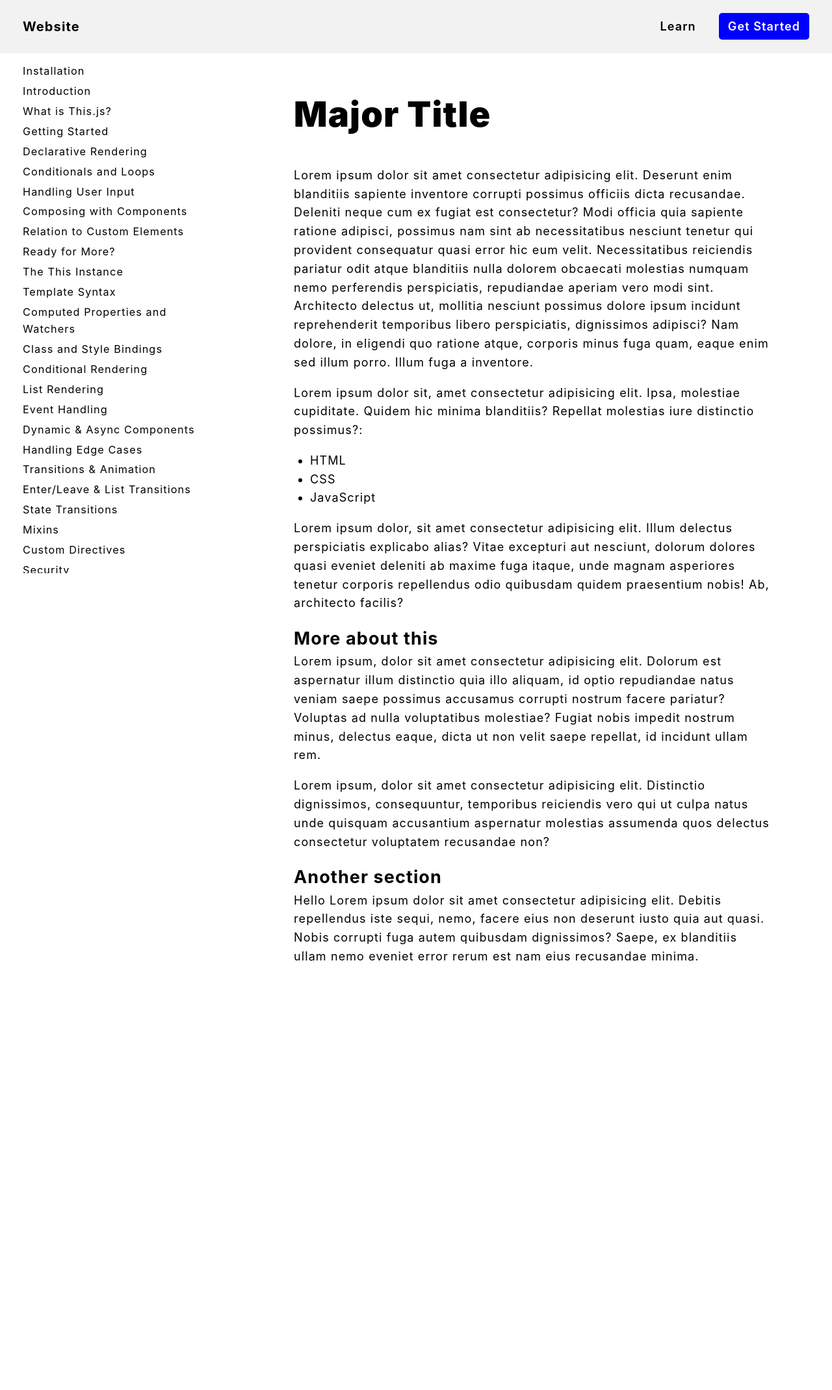
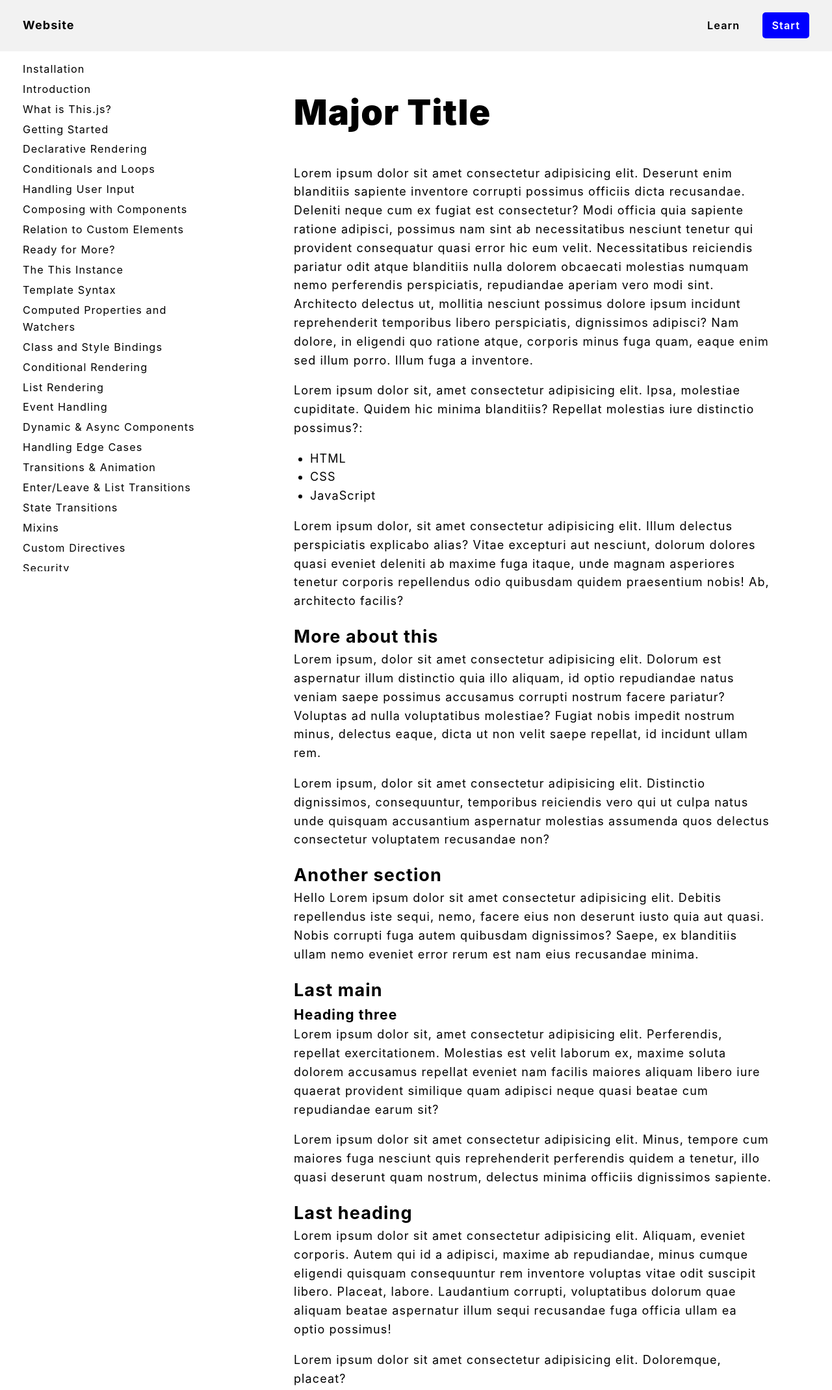
Before and after one commit to ninest/basic-sidebar-layout, a plain HTML site: page index.html in a window 1280 px wide. Shown: the whole page at 65% size. Before the commit the page ends 1520 px from the top, so only its background shows below. Drawn offline with nearby package versions, Linux system fonts and the light colour scheme.

Commit message:
cleaned up scss

```diff
--- a/index.html
+++ b/index.html
@@ -16,9 +16,9 @@
   <header>
     <div class="logo">Website</div>
     <div class="right">
-      <button id="toggle" class="toggle">Toggle</button>
+      <a id="toggle" class="toggle">Toggle</a>
       <a href="#" class="white">Learn</a>
-      <a href="#" class="blue">Get Started</a>
+      <a href="#" class="blue">Start</a>
     </div>
   </header>
 
@@ -102,6 +102,16 @@
 
       <h2>Another section</h2>
       <p>Hello Lorem ipsum dolor sit amet consectetur adipisicing elit. Debitis repellendus iste sequi, nemo, facere eius non deserunt iusto quia aut quasi. Nobis corrupti fuga autem quibusdam dignissimos? Saepe, ex blanditiis ullam nemo eveniet error rerum est nam eius recusandae minima.</p>
+
+      <h2>Last main</h2>
+      <h3>Heading three</h3>
+      <p>Lorem ipsum dolor sit, amet consectetur adipisicing elit. Perferendis, repellat exercitationem. Molestias est velit laborum ex, maxime soluta dolorem accusamus repellat eveniet nam facilis maiores aliquam libero iure quaerat provident similique quam adipisci neque quasi beatae cum repudiandae earum sit?</p>
+      <p>Lorem ipsum dolor sit amet consectetur adipisicing elit. Minus, tempore cum maiores fuga nesciunt quis reprehenderit perferendis quidem a tenetur, illo quasi deserunt quam nostrum, delectus minima officiis dignissimos sapiente.</p>
+
+      <h2>Last heading</h2>
+      <p>Lorem ipsum dolor sit amet consectetur adipisicing elit. Aliquam, eveniet corporis. Autem qui id a adipisci, maxime ab repudiandae, minus cumque eligendi quisquam consequuntur rem inventore voluptas vitae odit suscipit libero. Placeat, labore. Laudantium corrupti, voluptatibus dolorum quae aliquam beatae aspernatur illum sequi recusandae fuga officia ullam ea optio possimus!</p>
+      <p>Lorem ipsum dolor sit amet consectetur adipisicing elit. Doloremque, placeat?</p>
+
     </div>
   </main>
 
--- a/css/navbar.scss
+++ b/scss/navbar.scss
@@ -2,13 +2,14 @@ header {
   padding: 25px 35px;
 
   background-color: rgba(0,0,0, 0.05);
+
+  // position: sticky; top:0;
 
   display:flex;
   justify-content: space-between;
   align-items: center;
 
   .logo {
-    font-size: 20px;
     font-weight: 700;
   }
 
@@ -22,6 +23,12 @@ header {
 
       border: none;
       background-color: unset;
+
+      font-size: 0.9em;
+
+      &#toggle {
+        cursor: pointer;
+      }
 
       &.blue {
         color: white;
--- a/css/sidebar.scss
+++ b/scss/sidebar.scss
@@ -1,4 +1,5 @@
 main {
+
   display: grid;
   grid-template-columns: 20rem 1fr;
 
```
Also changed, not shown: css/navbar.css, css/normalize.css (deleted), scss/reset.scss (renamed from css/reset.scss), 3 other files.
